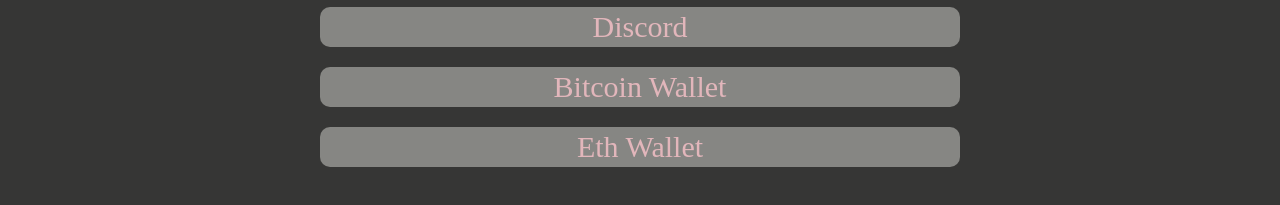
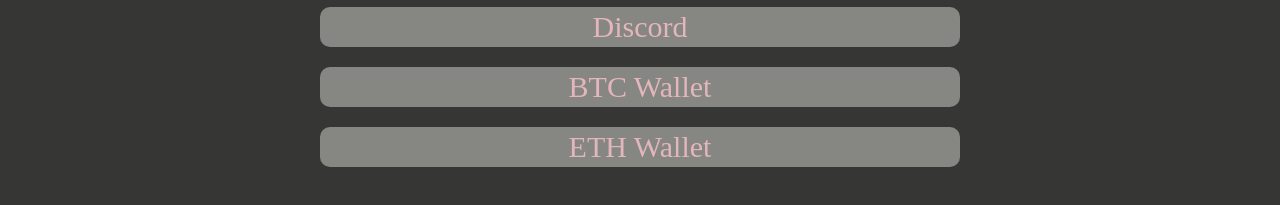
Before and after one commit to TGIFernando/Fernandos-Link-Tree, a React (Create React App) app in the folder linktree/: page / in a window 1280 px wide. Shown: the part 513-718 px from the top of the page. Built offline with nearby package versions, Linux system fonts and the light colour scheme; a web font is replaced by a local one.

Commit message:
Changed Bitcoin to BTC Eth to ETH and tried to lock screen orientation

```diff
--- a/linktree/src/App.js
+++ b/linktree/src/App.js
@@ -1,11 +1,45 @@
 import Background from "./background/background";
 
-function App() {
+// function App() {
+//   return (
+//     <div className="App">
+//       <Background />
+//     </div>
+//   );
+// }
+
+// export default App;
+import React, { useState, useEffect } from "react";
+
+const App = () => {
+  const isLandscape = () =>
+      window.matchMedia("(orientation:landscape)").matches,
+    [orientation, setOrientation] = useState(
+      isLandscape() ? "landscape" : "portrait"
+    ),
+    onWindowResize = () => {
+      clearTimeout(window.resizeLag);
+      window.resizeLag = setTimeout(() => {
+        delete window.resizeLag;
+        setOrientation(isLandscape() ? "landscape" : "portrait");
+      }, 200);
+    };
+
+  useEffect(
+    () => (
+      onWindowResize(),
+      window.addEventListener("resize", onWindowResize),
+      () => window.removeEventListener("resize", onWindowResize)
+    ),
+    []
+  );
+
   return (
     <div className="App">
+      {/* {orientation} */}
       <Background />
     </div>
   );
-}
+};
 
 export default App;
--- a/linktree/src/background/background.js
+++ b/linktree/src/background/background.js
@@ -22,12 +22,9 @@
         />
         <Card media="LinkedIn" href="https://www.linkedin.com/in/f-chavez/" />
         <Button media="Discord" value="TGIFernando#9897" />
+        <Button media="BTC Wallet" value="3QqCiEm5JqjgoggvfBDmDDGvVXfh9LEAav" />
         <Button
-          media="Bitcoin Wallet"
-          value="3QqCiEm5JqjgoggvfBDmDDGvVXfh9LEAav"
-        />
-        <Button
-          media="Eth Wallet"
+          media="ETH Wallet"
           value="0xD3006142c09494aE651108e33311052a3d491381"
         />
       </BackgroundDiv>
```
